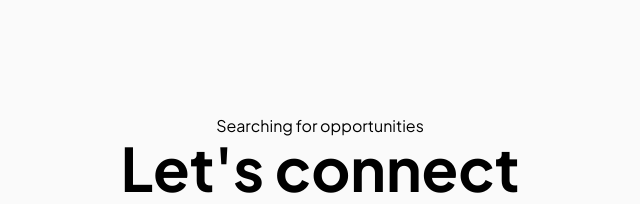
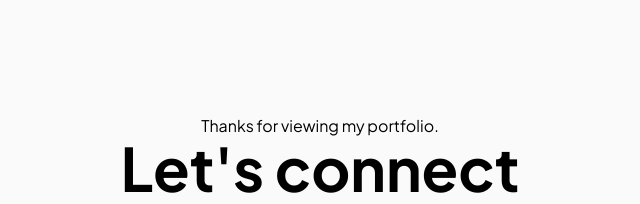
Before and after one commit to FriceIce/portfolio-site, a React (Vite) app: page / in a window 1280 px wide. Shown: the part 5708-5912 px from the top of the page, without its empty margins (320-960 px from the left). Built offline with nearby package versions, Linux system fonts and the light colour scheme.

Commit message:
Small changes

```diff
--- a/src/components/Contact.tsx
+++ b/src/components/Contact.tsx
@@ -20,11 +20,11 @@ const Contact = () => {
   return (
     <div
       id="contact"
-      className="bg-zinc-50 space-y-6 w-dvw h-full py-20 lg:py-60"
+      className="bg-zinc-50 space-y-6 w-dvw h-full py-20 lg:py-60 max-w-[1500px]"
     >
       <section className="">
         <p className="text-center text-xs lg:text-base">
-          Searching for opportunities
+          Thanks for viewing my portfolio.
         </p>
         <h2 className="text-5xl lg:text-6xl font-bold text-center">
           Let's connect
--- a/src/components/projects.tsx
+++ b/src/components/projects.tsx
@@ -5,7 +5,7 @@ const projects = () => {
   return (
     <div
       id="projects"
-      className="w-screen px-4 flex flex-col space-y-24 py-10 bg-zinc-50"
+      className="w-screen px-4 flex flex-col space-y-24 py-10 bg-zinc-50 max-w-[1500px]"
     >
       <h2 className="text-6xl md:text-6xl font-bold w-max mx-auto pt-10">
         Projects
```
Also changed, not shown: 1 other file (tests, documents, lock files or other folders).
